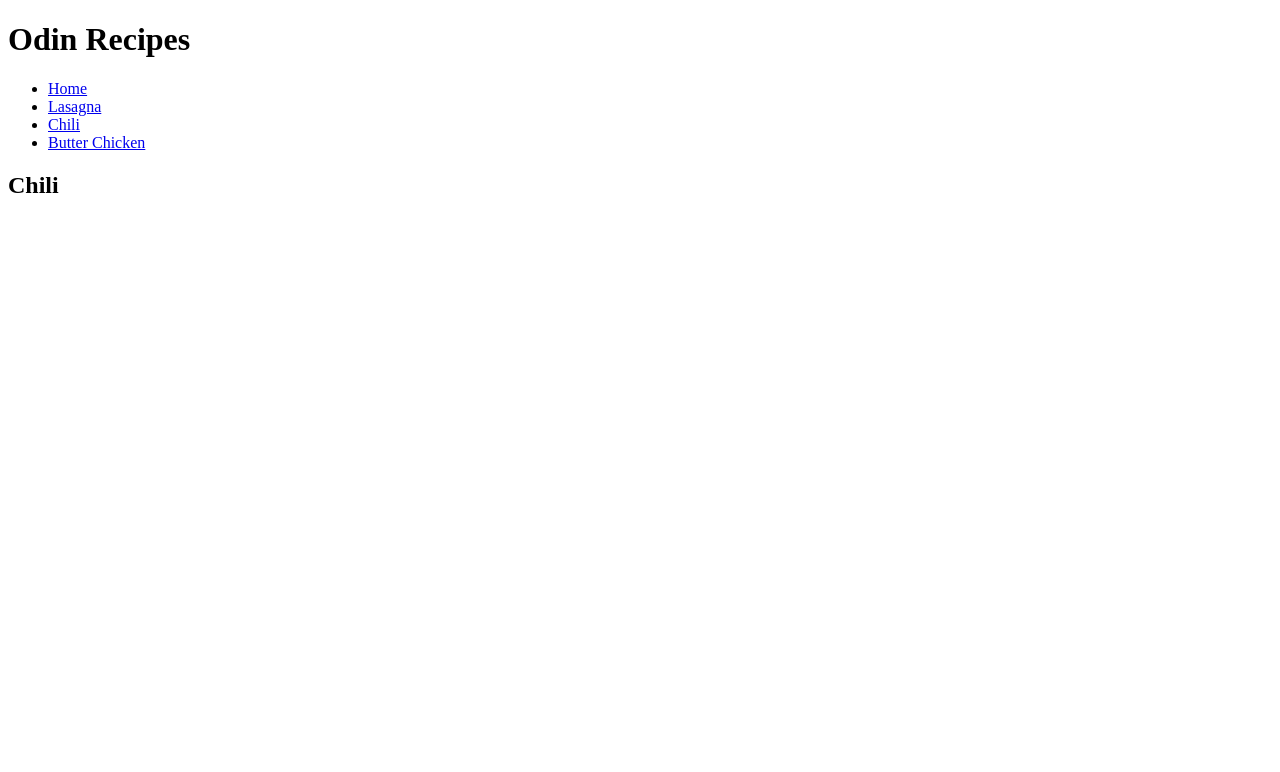
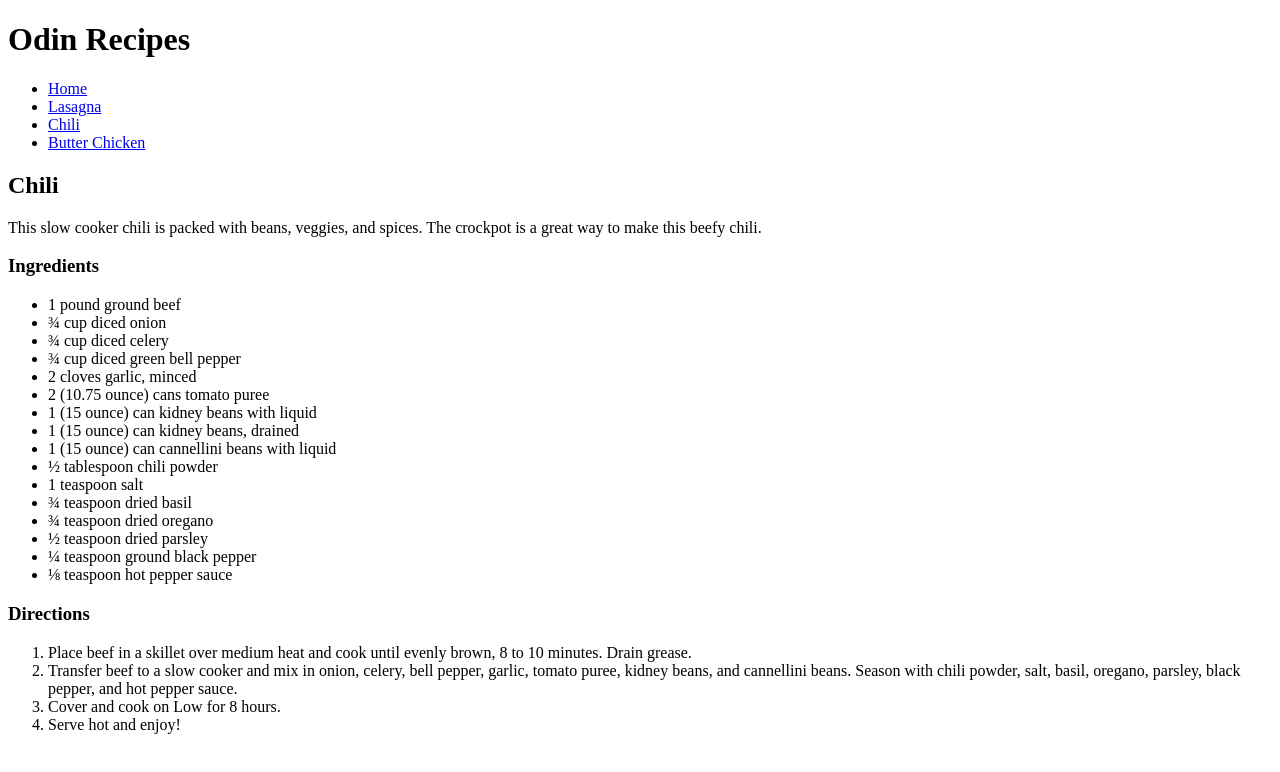
Before and after one commit to JenniferHWorthington/top-recipes, a plain HTML site: page chili.html in a window 1280 px wide. Drawn offline with Linux system fonts and the light colour scheme.

Commit message:
Add content to chili.html

```diff
--- a/chili.html
+++ b/chili.html
@@ -15,5 +15,32 @@
     <li><a href="butter-chicken.html">Butter Chicken</a></li>
   </ul>
   <h2>Chili</h2>
+  <p>This slow cooker chili is packed with beans, veggies, and spices. The crockpot is a great way to make this beefy chili.</p>
+  <h3>Ingredients</h3>
+  <ul>
+    <li>1 pound ground beef</li>
+    <li>¾ cup diced onion</li>
+    <li>¾ cup diced celery</li>
+    <li>¾ cup diced green bell pepper</li>
+    <li>2 cloves garlic, minced</li>
+    <li>2 (10.75 ounce) cans tomato puree</li>
+    <li>1 (15 ounce) can kidney beans with liquid</li>
+    <li>1 (15 ounce) can kidney beans, drained</li>
+    <li>1 (15 ounce) can cannellini beans with liquid</li>
+    <li>½ tablespoon chili powder</li>
+    <li>1 teaspoon salt</li>
+    <li>¾ teaspoon dried basil</li>
+    <li>¾ teaspoon dried oregano</li>
+    <li>½ teaspoon dried parsley</li>
+    <li>¼ teaspoon ground black pepper</li>
+    <li>⅛ teaspoon hot pepper sauce</li>
+  </ul>
+  <h3>Directions</h3>
+  <ol>
+    <li>Place beef in a skillet over medium heat and cook until evenly brown, 8 to 10 minutes. Drain grease.</li>
+    <li>Transfer beef to a slow cooker and mix in onion, celery, bell pepper, garlic, tomato puree, kidney beans, and cannellini beans. Season with chili powder, salt, basil, oregano, parsley, black pepper, and hot pepper sauce.</li>
+    <li>Cover and cook on Low for 8 hours.</li>
+    <li>Serve hot and enjoy!</li>
+  </ol>
 </body>
 </html>
```
